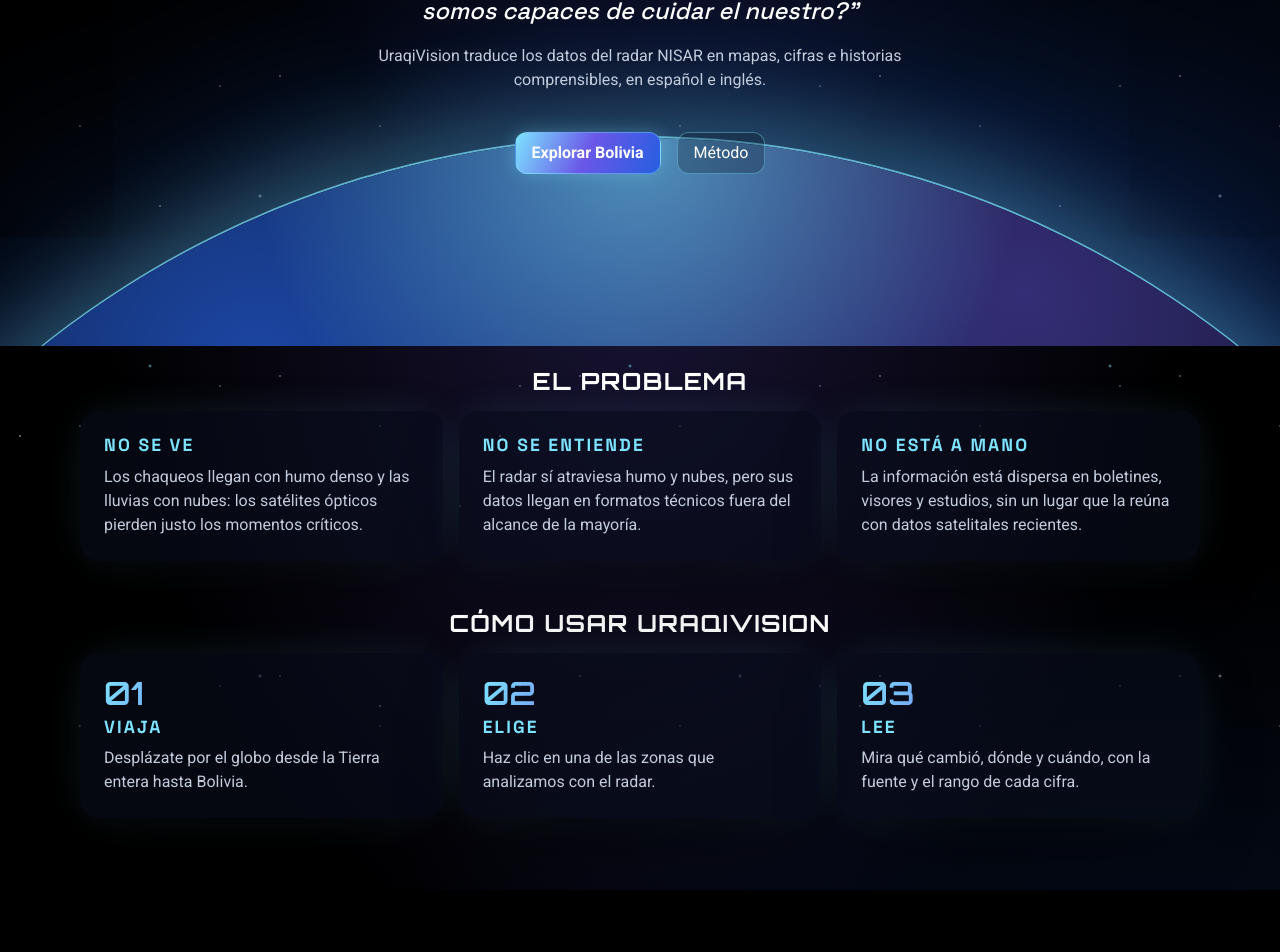
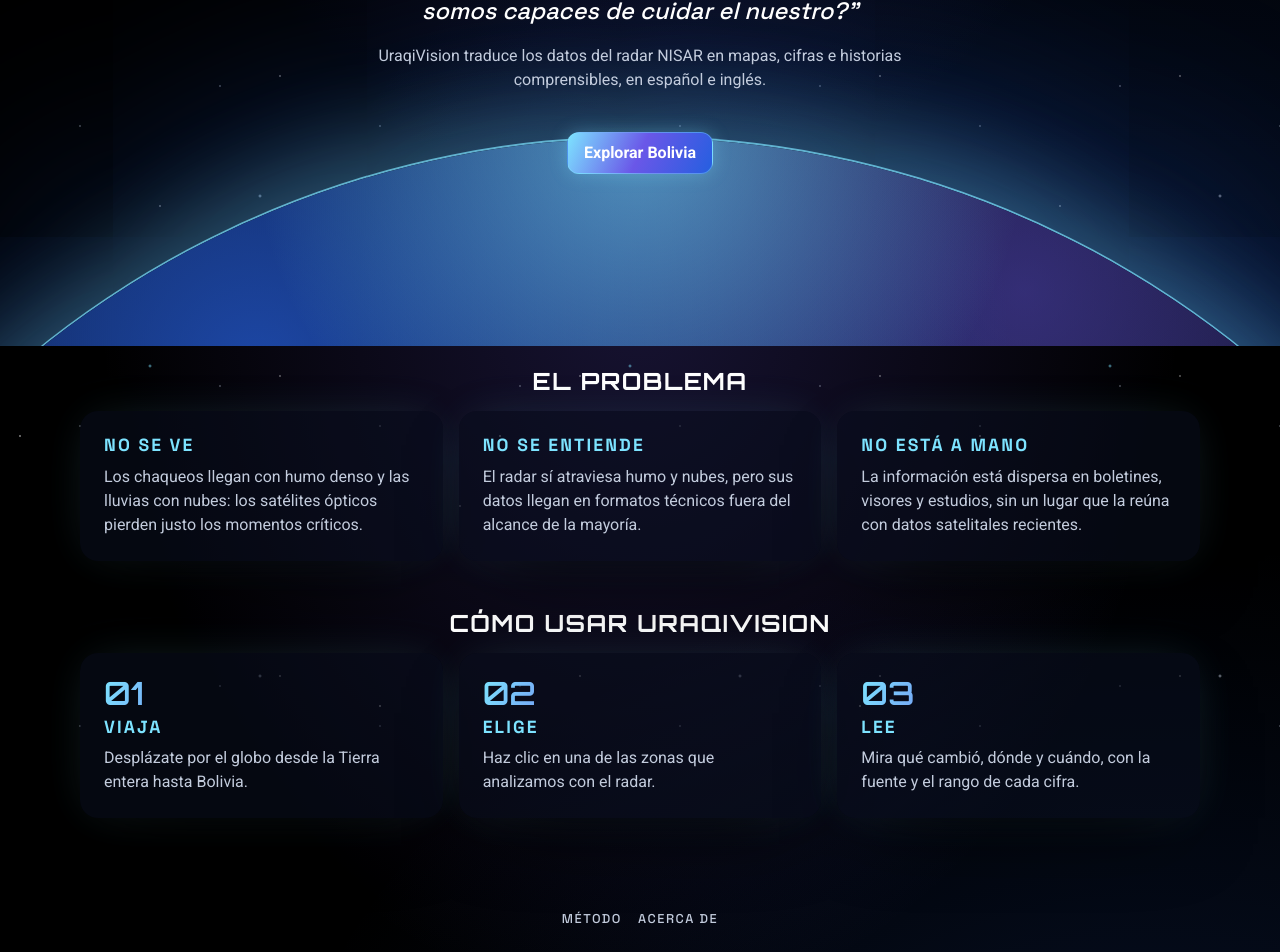
Before and after one commit to marianZamorano/UraqiVision, a React (Vite) app in the folder web/: page / in a window 1280 px wide. Shown: the part 454-1406 px from the top of the page. Before the commit the page ends 1344 px from the top, so only its background shows below. Built offline with nearby package versions, Linux system fonts and the light colour scheme; no server answers.

Commit message:
feat(interfaz): cabecera solo con inicio y explorador y pie con método y acerca de (RF-24) #129
Apoyo a Angie y Marian en M-INTERFAZ. RF-15 y RF-24 siguen enlazadas desde todas las páginas.

La portada deja solo el botón «Explorar Bolivia».

```diff
--- a/web/src/app/AppShell.tsx
+++ b/web/src/app/AppShell.tsx
@@ -1,5 +1,6 @@
-// Shell de la aplicación (001 T016, T039): enlace para saltar al contenido, marca, navegación principal, selector
-// de idioma y región de anuncios del cambio de página. Todo traducido (RNF-03) y operable con teclado (RNF-04).
+// Shell de la aplicación (001 T016, T039): enlace para saltar al contenido, marca, navegación principal (solo Inicio y
+// Explorador, #129), selector de idioma, pie con Método y Acerca de (RF-15, RF-24: enlazadas desde todo el sitio) y
+// región de anuncios del cambio de página. Todo traducido (RNF-03) y operable con teclado (RNF-04).
 import type { MouseEvent, ReactNode } from "react";
 import { useTranslation } from "react-i18next";
 import { LanguageSwitcher } from "./LanguageSwitcher";
@@ -52,8 +53,6 @@ export function AppShell({ children, announcement = "" }: AppShellProps) {
         <nav aria-label={t("app.mainNavigation")} className="main-nav">
           <NavLink to="/" end>{t("app.home")}</NavLink>
           <NavLink to="/explore">{t("app.exploreNav")}</NavLink>
-          <NavLink to="/method">{t("app.method")}</NavLink>
-          <NavLink to="/about">{t("app.about")}</NavLink>
         </nav>
 
         <LanguageSwitcher />
@@ -63,6 +62,13 @@ export function AppShell({ children, announcement = "" }: AppShellProps) {
         {children}
       </main>
 
+      <footer className="site-footer">
+        <nav aria-label={t("app.footerNavigation")}>
+          <NavLink to="/method">{t("app.method")}</NavLink>
+          <NavLink to="/about">{t("app.about")}</NavLink>
+        </nav>
+      </footer>
+
       <p className="visually-hidden" aria-live="polite" aria-atomic="true">
         {announcement}
       </p>
--- a/web/src/app/shell.css
+++ b/web/src/app/shell.css
@@ -343,3 +343,36 @@
 .page-shell:focus:not(:focus-visible) {
   outline: none;
 }
+
+/* Pie discreto con Método y Acerca de (RF-15, RF-24): la cabecera solo lleva Inicio y Explorador (#129). Por encima
+   de los fondos fijos (planeta de la portada, globo del explorador). */
+.site-footer {
+  position: relative;
+  z-index: 1;
+  padding: var(--espacio-3) var(--espacio-4) var(--espacio-4);
+  text-align: center;
+}
+
+.site-footer nav {
+  display: inline-flex;
+  flex-wrap: wrap;
+  justify-content: center;
+  gap: var(--espacio-3);
+}
+
+.site-footer a {
+  display: inline-flex;
+  align-items: center;
+  min-height: var(--objetivo-tactil-min);
+  color: var(--color-texto-secundario);
+  font-family: var(--fuente-menu);
+  font-size: 0.8rem;
+  letter-spacing: var(--espaciado-letras-menu);
+  text-decoration: none;
+  text-transform: uppercase;
+}
+
+.site-footer a:hover,
+.site-footer a.active {
+  color: var(--color-enlace);
+}
--- a/web/src/i18n/en.json
+++ b/web/src/i18n/en.json
@@ -7,6 +7,7 @@
     "method": "Method",
     "about": "About",
     "mainNavigation": "Main navigation",
+    "footerNavigation": "More information",
     "loadingPage": "Loading the page…",
     "skipToContent": "Skip to content",
     "navigatedTo": "Page: {{page}}"
--- a/web/src/i18n/es.json
+++ b/web/src/i18n/es.json
@@ -7,6 +7,7 @@
     "method": "Método",
     "about": "Acerca de",
     "mainNavigation": "Navegación principal",
+    "footerNavigation": "Más información",
     "loadingPage": "Cargando la página…",
     "skipToContent": "Saltar al contenido",
     "navigatedTo": "Página: {{page}}"
--- a/web/src/pages/HomePage.tsx
+++ b/web/src/pages/HomePage.tsx
@@ -57,9 +57,6 @@ export function HomePage() {
           <Link to="/explore" className="button-primary">
             {t("pages.home.cta")}
           </Link>
-          <Link to="/method" className="button-secondary">
-            {t("app.method")}
-          </Link>
         </div>
       </section>
 
```
